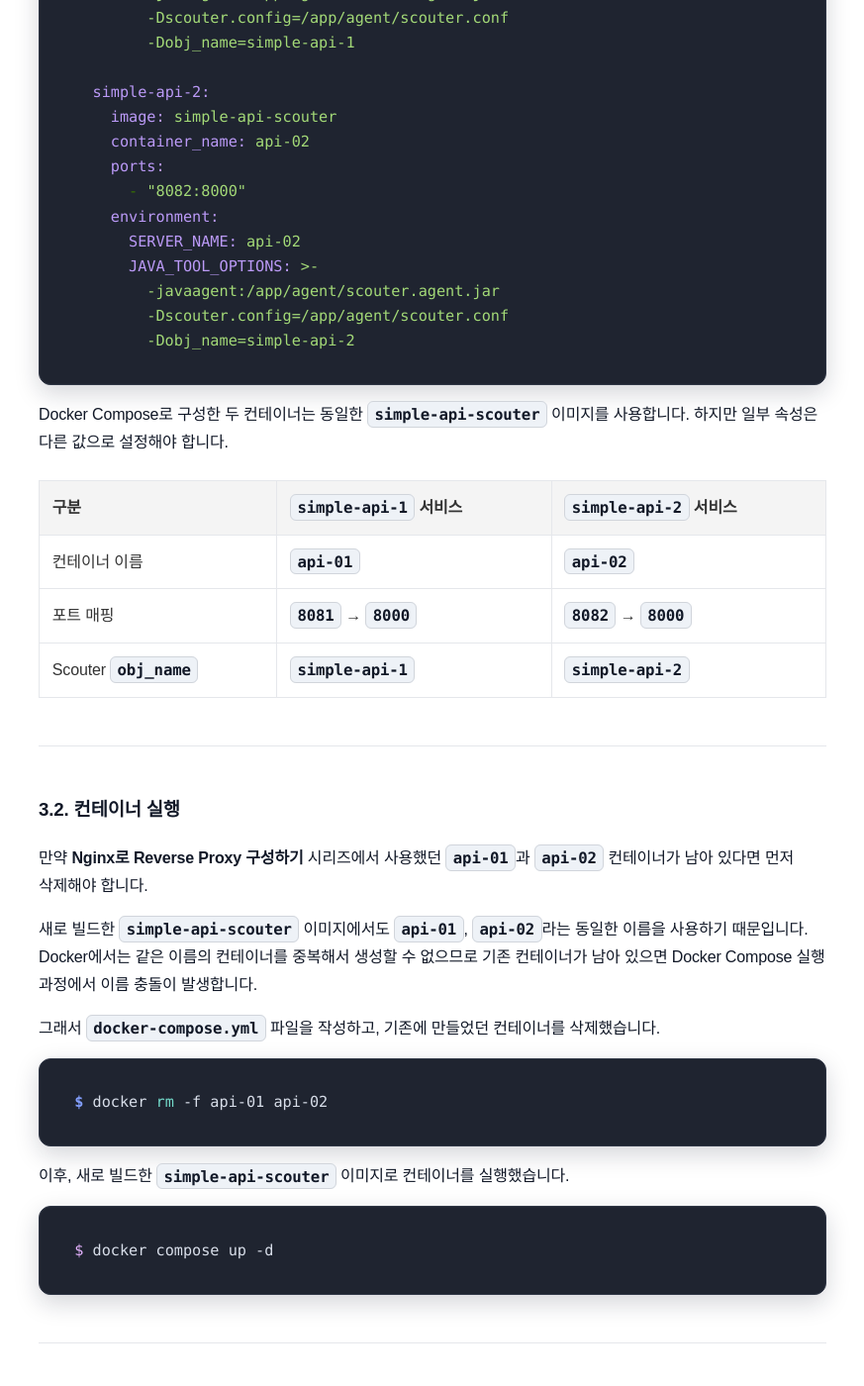
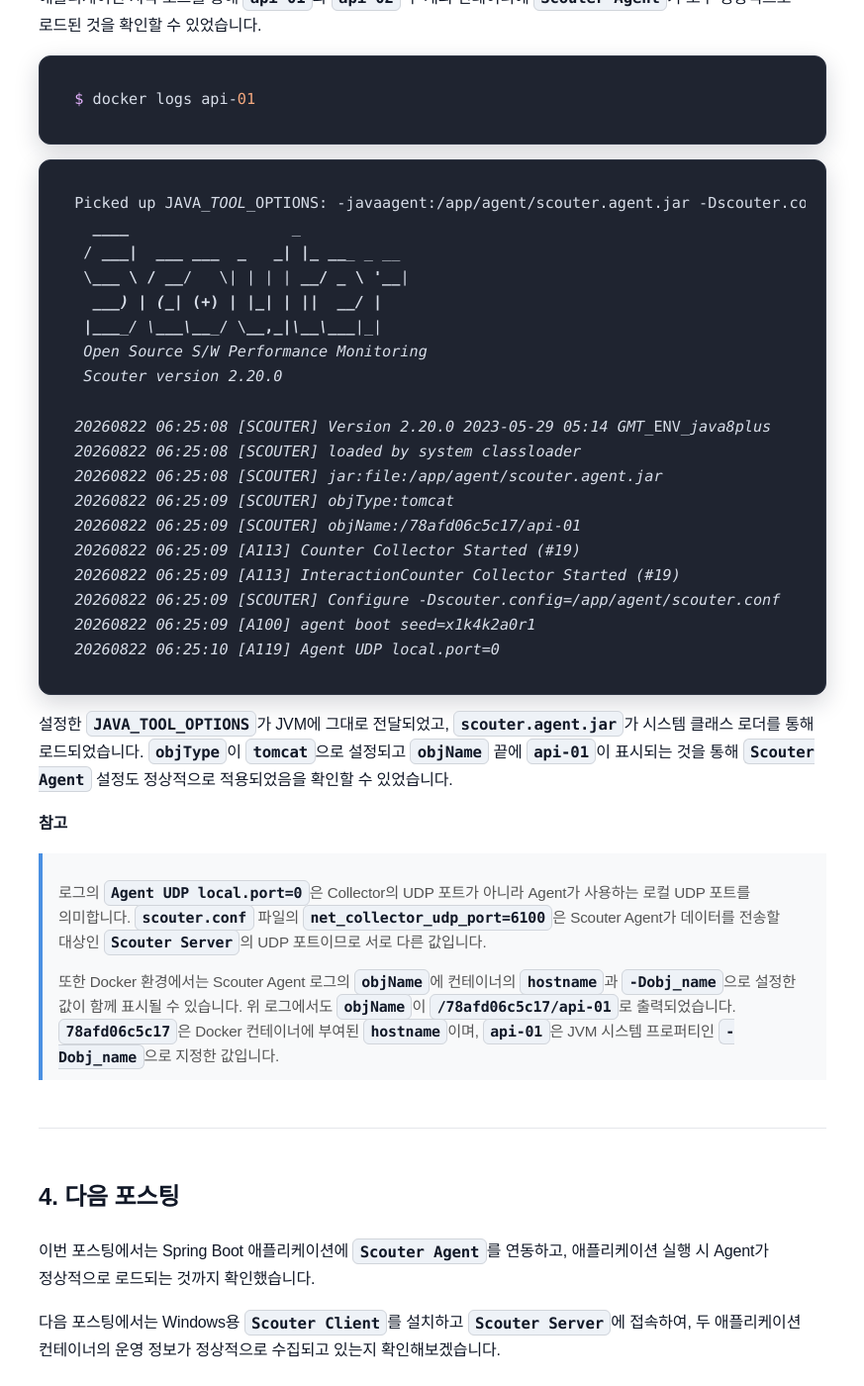
Before and after one commit to sanghoon-lee/sanghoon-lee.github.io, a Jekyll site: the page built from _posts/2026-07-27-paygerduty2.md, in a window 1280 px wide and 1400 px high, scrolled down 7010 px. Shown: the whole window at 99% size, without its empty margins (203-1076 px from the left). Built offline with Jekyll 4.4.1, drawn with Linux system fonts in a browser that asks for light colours; nearby versions of some CDN libraries; comment, search, counter and statistics services are not loaded; some of the changed text lies outside the part shown.

Commit message:
스카우터 포스팅 2편 리라이팅

````diff
--- a/_posts/2026-07-26-paygerduty.md
+++ b/_posts/2026-07-26-paygerduty.md
@@ -88,6 +88,7 @@ $ docker pull scouterapm/scouter-server:2.17.1
 ---
 
 ### 2.2. Scouter 2.20.0 배포 파일 다운로드
+{: #scouter-download }
 
 Docker Hub에서는 Scouter Server 2.20.0 버전의 공식 이미지를 제공하지 않았기 때문에, 2.20.0 배포 파일을 이용해 Docker 이미지를 직접 생성하기로 했습니다.
 
@@ -245,10 +246,11 @@ scouter-server  |  Scouter version 2.20.0
 ---
 
 ### 3.3. 모니터링 환경 구성
+{: #environment }
 
 `Scouter Agent`를 연동하려면 먼저 모니터링 대상 애플리케이션이 필요합니다.
 
-새로운 애플리케이션을 별도로 만들지 않고, **Nginx로 Reverse Proxy 구성하기** 시리즈에서 사용했던 애플리케이션과 Nginx로 구성한 로드밸런싱 환경을 그대로 활용할 계획입니다.
+새로운 애플리케이션을 별도로 만들지 않고, **Nginx로 Reverse Proxy 구성하기** 시리즈에서 사용했던 애플리케이션(`simple-api`)을 그대로 활용할 계획입니다.
 
 최종적으로 구성할 실습 환경은 다음과 같습니다.
 
@@ -256,23 +258,17 @@ scouter-server  |  Scouter version 2.20.0
 flowchart LR
     Client["Client"]
 
-    subgraph VM1["가상머신 #1: 192.168.56.11"]
-        subgraph DockerNetwork["Docker Network"]
-            Nginx["Nginx<br/>Reverse Proxy"]
-
-            App1["Spring Boot #1<br/>api-01:8000<br/>(Scouter Agent)"]
-            App2["Spring Boot #2<br/>api-02:8000<br/>(Scouter Agent)"]
-
-            Nginx -->|"http://api-01:8000"| App1
-            Nginx -->|"http://api-02:8000"| App2
-        end
+    subgraph VM1["IP: 192.168.56.11"]
+        App1["애플리케이션 컨테이너 #1<br/>api-01:8081<br/>(Scouter Agent)"]
+        App2["애플리케이션 컨테이너 #1<br/>api-02:8082<br/>(Scouter Agent)"]
     end
 
-    subgraph VM2["가상머신 #2: 192.168.56.13"]
+    subgraph VM2["IP: 192.168.56.13"]
         Scouter["Scouter Server<br/>6100 TCP/UDP"]
     end
 
-    Client -->|"http://192.168.56.11:80"| Nginx
+    Client -->|"http://192.168.56.11:8081"| App1
+    Client -->|"http://192.168.56.11:8082"| App2
 
     App1 -.->|"모니터링 데이터<br/>6100 TCP/UDP"| Scouter
     App2 -.->|"모니터링 데이터<br/>6100 TCP/UDP"| Scouter
@@ -290,6 +287,11 @@ flowchart LR
 > [(7) 정적 콘텐츠 처리 기능 검증](https://sanghoon-lee.github.io/2026/06/17/nginx-rp7/)<br><br>
 > 실습환경 구성과 관련해서는 [(5) 로드밸런싱 기능 검증](https://sanghoon-lee.github.io/2026/06/14/nginx-rp5/)을 참고하면 됩니다.
 
+**simple-api 애플리케이션 GitHub 저장소**
+
+* [https://github.com/sanghoon-lee/simple-api](https://github.com/sanghoon-lee/simple-api)
+
+
 ---
 
 ## 4. 다음 포스팅
--- a/_posts/2026-07-27-paygerduty2.md
+++ b/_posts/2026-07-27-paygerduty2.md
@@ -3,7 +3,7 @@ layout: post
 title: "[토이프로젝트] Scouter와 PagerDuty로 장애 감지부터 On-call까지: (2) Spring Boot 애플리케이션에 Scouter Agent 연동"
 date: 2026-07-27
 series: paygerduty
-description: Spring Boot 애플리케이션에 Scouter Agent를 연동하고, Docker Compose로 여러 인스턴스를 실행해 Agent가 정상적으로 로드되는 과정을 정리합니다.
+description: Spring Boot 애플리케이션에 Scouter Agent 2.20.0을 연동하고, Docker Compose로 여러 인스턴스를 실행해 Agent 설정과 로드 여부를 확인하는 과정을 정리합니다.
 image: /assets/images/monitoring.jpg
 categories: 토이프로젝트
 tags:
@@ -11,69 +11,39 @@ tags:
   - 자바
 ---
 
-`Scouter Server`를 구성했다고 해서 CPU 사용률, Heap 메모리, Active Service, XLog와 같은 애플리케이션의 운영 정보가 자동으로 수집되지는 않습니다.
-
-이러한 운영 정보를 수집하려면 모니터링 대상 애플리케이션에 `Scouter Agent`를 연동해야 합니다.
+`Scouter Server`를 구성했다고 해서 애플리케이션의 운영 정보가 자동으로 수집되지는 않습니다. 모니터링 대상 애플리케이션에 `Scouter Agent`가 연동되어야 운영 정보가 수집될 수 있습니다.
 
 ---
 
 ## 1. Scouter Agent 준비
 
-애플리케이션에 `Scouter Agent`를 연동하려면 먼저 필요한 파일을 다운로드하고, 설정 파일을 준비해야 합니다.
+`Scouter Agent`를 연동하려면 `scouter.agent.jar` 파일이 필요합니다. 이전 포스팅에서 Scouter 2.20.0 배포 파일인 `scouter-all-2.20.0.tar.gz`를 다운로드 했습니다.
+
+이 파일의 압축을 해제하면 `scouter/agent.java` 디렉터리에서 `scouter.agent.jar` 파일을 찾을 수 있습니다.
+
+**참고**
+
+> [Scouter 2.20.0 배포 파일(`scouter.agent.jar`) 다운로드 방법](https://sanghoon-lee.github.io/2026/07/26/scouter/#scouter-download)
 
 ---
 
-### 1.1. Scouter Agent 다운로드
+### 1.1. Scouter Agent 파일 배치
 
-`Scouter` 프로젝트의 공식 GitHub 저장소의 주소는 다음과 같습니다.
-
-* [https://github.com/scouter-project/scouter](https://github.com/scouter-project/scouter)
-
-`Scouter Server`와 동일한 버전을 사용하기 위해 저장소의 `release` 브랜치로 이동해서 `2.17.1` 태그를 선택했습니다.
-
-<img class="sub-image" src="/assets/images/scouter-release-tags.jpg" alt="Scouter 프로젝트 Release 브랜치의 Tag 목록">
-
-그리고 페이지 하단에 위치한 **Assets**에서 `scouter-all-2.17.1.tar.gz` 파일을 다운로드했습니다.
-
-<img class="sub-image" src="/assets/images/scouter-assets.jpg" alt="Scouter 2.17.1 배포 버전의 Assets 목록">
-
-압축을 해제하면 `scouter/agent.java` 디렉터리에서 `Scouter Agent` 연동에 필요한 `scouter.agent.jar` 파일을 확인할 수 있습니다.
+`Scouter Agent`는 JVM이 시작될 때 `-javaagent` 옵션을 통해 모니터링 대상 애플리케이션과 함께 로드됩니다. 따라서 Docker 이미지를 생성할 때 Agent 파일도 함께 포함될 수 있도록 애플리케이션 프로젝트에 `agent` 디렉터리를 추가했습니다.
 
 **참고**
 
-> `scouter-all-2.17.1.tar.gz`에는 `Scouter Server`와 `Java Agent`, `Host Agent` 등 모니터링 환경을 구성하는 데 필요한 파일이 포함되어 있습니다. 이번에는 애플리케이션 연동에 필요한 `scouter.agent.jar`만 사용합니다.
+> [모니터링 환경 구성](https://sanghoon-lee.github.io/2026/07/26/scouter/#environment)
+
+그리고 `agent` 디렉터리에 `scouter.agent.jar` 파일을 복사했습니다.
 
 ---
 
-### 1.2. scouter.agent.jar 파일 배치
+### 1.2. scouter.conf 작성
 
-`Scouter Agent`는 JVM이 시작될 때 `-javaagent` 옵션을 통해 애플리케이션과 함께 로드됩니다. 따라서 애플리케이션이 실행되는 환경에서 쉽게 참조할 수 있는 위치에 `scouter.agent.jar` 파일을 두는 것이 좋습니다.
+ `Scouter Agent`가 운영 정보를 `Scouter Server`로 전송하는 데 필요한 설정은 `scouter.conf` 파일에서 정의하게 됩니다.
 
-이전 포스팅에서 언급했던 것처럼 새로운 애플리케이션을 별도로 만들지 않고, **Nginx로 Reverse Proxy 구성하기** 시리즈에서 사용했던 애플리케이션(`simple-api`)을 그대로 활용했습니다.
-
-참고로 GitHub 저장소는 다음과 같습니다.
-
-* [https://github.com/sanghoon-lee/simple-api](https://github.com/sanghoon-lee/simple-api)
-
-편의상 프로젝트 루트 디렉터리에 `agent` 디렉터리를 생성한 뒤, `scouter.agent.jar` 파일을 복사했습니다.
-
-**참고: Nginx로 Reverse Proxy 구성하기 시리즈**
-
-> [(1) 개념과 동작 원리](https://sanghoon-lee.github.io/2026/06/03/nginx-rp/)<br>
-> [(2) 애플리케이션 서버 구현](https://sanghoon-lee.github.io/2026/06/04/nginx-rp2/)<br>
-> [(3) Reverse Proxy 서버 구축 ](https://sanghoon-lee.github.io/2026/06/07/nginx-rp3/)<br>
-> [(4) 애플리케이션 서버 보호 기능 검증](https://sanghoon-lee.github.io/2026/06/08/nginx-rp4/)<br>
-> [(5) 로드밸런싱 기능 검증](https://sanghoon-lee.github.io/2026/06/14/nginx-rp5/)<br>
-> [(6) SSL 종료 기능 검증](https://sanghoon-lee.github.io/2026/06/14/nginx-rp6/)<br>
-> [(7) 정적 콘텐츠 처리 기능 검증](https://sanghoon-lee.github.io/2026/06/17/nginx-rp7/)<br><br>
-
----
-
-### 1.3. scouter.conf 작성
-
-`Scouter Agent`는 `scouter.conf` 파일을 통해 `Scouter Server`의 주소와 애플리케이션 이름 등 필요한 정보를 설정합니다.
-
-이번 실습에서는 `agent` 디렉터리에 `scouter.conf` 파일을 생성하고 다음과 같이 작성했습니다.
+`agent` 디렉터리에 `scouter.conf` 파일을 아래와 같이 작성했습니다.
 
 ```properties
 net_collector_ip=192.168.56.13
@@ -93,12 +63,19 @@ obj_type=tomcat
 | `obj_host`               | `Scouter`에서 애플리케이션이 속한 호스트를 구분하기 위한 이름 |
 | `obj_type`               | 애플리케이션 종류                     |
 
+두 컨테이너는 동일한 애플리케이션의 인스턴스이므로 `obj_host`는 `app-server`로 동일하게 설정했습니다. 대신 각 컨테이너의 `obj_name`을 `api-01`, `api-02`로 다르게 지정해 개별 인스턴스를 구분하도록 구성했습니다.
 
-Spring Boot 애플리케이션은 내장 Tomcat을 사용하므로 `obj_type`을 `tomcat`으로 설정했습니다.
+또한 Spring Boot 애플리케이션은 내장 Tomcat을 사용하므로 `obj_type`을 `tomcat`으로 설정했습니다.
 
-반면 `Scouter Client`에서 애플리케이션 인스턴스를 구분하는 `obj_name`은 `scouter.conf`에서 설정하지 않고, `Docker Compose`에서 설정했습니다.
+---
 
-**소스코드 프로젝트 구조**
+## 2. 애플리케이션 Docker 이미지 준비
+
+애플리케이션과 함께 `Scouter Agent`를 실행하려면 `scouter.agent.jar`와 `scouter.conf` 파일도 Docker 이미지에 포함되어야 합니다. 이를 위해 `simple-api` 프로젝트에서 사용하던 `Dockerfile`을 수정하고, 이미지를 새로 빌드했습니다.
+
+---
+
+### 2.1. 애플리케이션 프로젝트 구조
 
 ```nohighlight
 simple-api
@@ -112,15 +89,9 @@ simple-api
 
 ---
 
-## 2. 애플리케이션 Docker 이미지 준비
+### 2.2. Dockerfile 수정
 
-`Scouter Agent`를 준비한 이후에는 Docker 이미지에 포함시켜야 했습니다. 이를 위해 기존의 Dockerfile을 수정하고 새로운 이미지를 빌드했습니다.
-
----
-
-### 2.1. Dockerfile 수정
-
-GitHub 저장소에 있는 `simple-api`의 `Dockerfile`은 아래와 같이 작성되어 있습니다.
+GitHub 저장소에 등록되어 있는 `simple-api`의 `Dockerfile`은 아래와 같이 작성되어 있습니다.
 
 **변경 전 Dockerfile**
 
@@ -134,11 +105,7 @@ COPY build/libs/simple-api-0.0.1-SNAPSHOT.jar simple-api.jar
 ENTRYPOINT ["java", "-jar", "simple-api.jar"]
 ```
 
-하지만 `Scouter Agent`를 사용하려면 `scouter.agent.jar`와 설정 파일인 `scouter.conf`가 Docker 이미지에 함께 포함되어야 합니다.
-
-또한 JVM이 시작될 때 `-javaagent` 옵션을 통해 Agent가 함께 실행되도록 설정해야 합니다.
-
-우선 `scouter.agent.jar`와 `scouter.conf`가 이미지에 포함되도록 `Dockerfile`을 수정했습니다. `-javaagent`를 비롯한 JVM 실행 옵션은 여러 인스턴스에 서로 다른 값을 적용할 수 있도록 `Docker Compose`에서 설정했습니다.
+그래서 `scouter.agent.jar`와 `scouter.conf` 파일이 이미지에 포함되도록 `Dockerfile`을 아래와 같이 수정했습니다.
 
 **변경 후 Dockerfile**
 
@@ -154,11 +121,13 @@ COPY agent/scouter.conf agent/scouter.conf
 ENTRYPOINT ["java", "-jar", "simple-api.jar"]
 ```
 
+`Dockerfile`의 `ENTRYPOINT`에는 `-javaagent` 옵션을 직접 추가하지 않았습니다. 동일한 이미지를 사용하는 각 컨테이너에 서로 다른 `obj_name`을 설정하기 위해 Agent 실행 옵션은 `docker-compose.yml`의 `JAVA_TOOL_OPTIONS`를 통해 전달하도록 구성했습니다.
+
 ---
 
-### 2.2. Docker 이미지 빌드
+### 2.3. Docker 이미지 빌드
 
-`Dockerfile`의 수정을 마치고 `simple-api-scouter`라는 이름으로 새로운 Docker 이미지를 빌드했습니다.
+이어서 수정된 `Dockerfile` 파일을 이용해서 `simple-api-scouter`라는 이름의 새로운 Docker 이미지를 빌드했습니다.
 
 ```bash
 docker build -t simple-api-scouter .
@@ -170,11 +139,11 @@ docker build -t simple-api-scouter .
 
 ---
 
-## 3. Docker Compose로 애플리케이션 실행
+## 3. 애플리케이션 실행
 
-`docker run` 명령으로 애플리케이션 컨테이너를 실행해도 됩니다.
+`docker run` 명령으로 애플리케이션의 컨테이너를 실행해도 되지만, 실행 옵션을 한 곳에서 관리하기 위해 `Docker Compose`를 사용했습니다.
 
-하지만 이번에는 동일한 이미지로 두 개의 컨테이너를 실행하면서 각 인스턴스에 서로 다른 `obj_name`을 설정해야 합니다. 또한 JVM 시작 시 `-javaagent` 옵션도 함께 전달해야 합니다. 이러한 실행 옵션을 한 곳에서 관리하기 위해 `Docker Compose`를 사용했습니다.
+동일한 이미지로 두 개의 컨테이너를 실행하지만, Scouter에서는 각각을 별도의 모니터링 대상으로 식별해야 합니다. 따라서 컨테이너별로 서로 다른 `obj_name`을 설정하고, JVM 시작 시 `-javaagent` 옵션을 전달하도록 구성했습니다.
 
 ---
 
@@ -194,7 +163,7 @@ services:
       JAVA_TOOL_OPTIONS: >-
         -javaagent:/app/agent/scouter.agent.jar
         -Dscouter.config=/app/agent/scouter.conf
-        -Dobj_name=simple-api-1
+        -Dobj_name=api-01
 
   simple-api-2:
     image: simple-api-scouter
@@ -206,32 +175,34 @@ services:
       JAVA_TOOL_OPTIONS: >-
         -javaagent:/app/agent/scouter.agent.jar
         -Dscouter.config=/app/agent/scouter.conf
-        -Dobj_name=simple-api-2
+        -Dobj_name=api-02
 ```
 
-Docker Compose로 구성한 두 컨테이너는 동일한 `simple-api-scouter` 이미지를 사용합니다. 하지만 일부 속성은 다른 값으로 설정해야 합니다.
+`docker-compose.yml` 파일에서 정의한 두 컨테이너는 동일한 `simple-api-scouter` 이미지를 사용합니다. 하지만 일부 속성은 다른 값으로 설정해야 합니다.
 
 | 구분                 | `simple-api-1` 서비스   | `simple-api-2` 서비스   |
 | ------------------ | -------------- | -------------- |
 | 컨테이너 이름            | `api-01` | `api-02` |
 | 포트 매핑              | `8081` → `8000` | `8082` → `8000` |
-| Scouter `obj_name` | `simple-api-1` | `simple-api-2` |
+| Scouter `obj_name` | `api-01` | `api-02` |
+
+`JAVA_TOOL_OPTIONS`는 JVM이 시작될 때 자동으로 읽는 환경변수입니다. 이를 이용해 `Dockerfile`의 `ENTRYPOINT`를 변경하지 않고도 `-javaagent`와 Scouter 관련 시스템 프로퍼티를 JVM에 전달할 수 있습니다.
+
+`-javaagent`는 `Scouter Agent`를 JVM에 로드하고, `-Dscouter.config`는 Agent 설정 파일의 위치를 지정합니다. `-Dobj_name`은 두 애플리케이션 인스턴스를 Scouter에서 구분하기 위해 각각 다른 값으로 설정했습니다.
 
 ---
 
 ### 3.2. 컨테이너 실행
 
-만약 **Nginx로 Reverse Proxy 구성하기** 시리즈에서 사용했던 `api-01`과 `api-02` 컨테이너가 남아 있다면 먼저 삭제해야 합니다.
+만약 **Nginx로 Reverse Proxy 구성하기** 시리즈에서 사용했던 `api-01`과 `api-02` 컨테이너가 남아 있다면 먼저 삭제해야 합니다. Docker에서는 같은 이름의 컨테이너를 중복해서 생성할 수 없으므로 기존 컨테이너가 남아 있으면 Docker Compose 실행 과정에서 이름 충돌이 발생하기 때문입니다.
 
-새로 빌드한 `simple-api-scouter` 이미지에서도 `api-01`, `api-02`라는 동일한 이름을 사용하기 때문입니다. Docker에서는 같은 이름의 컨테이너를 중복해서 생성할 수 없으므로 기존 컨테이너가 남아 있으면 Docker Compose 실행 과정에서 이름 충돌이 발생합니다.
-
-그래서 `docker-compose.yml` 파일을 작성하고, 기존에 만들었던 컨테이너를 삭제했습니다.
+기존 컨테이너가 남아 있었기 때문에, 다음 명령으로 삭제했습니다.
 
 ```bash
 $ docker rm -f api-01 api-02
 ```
 
-이후, 새로 빌드한 `simple-api-scouter` 이미지로 컨테이너를 실행했습니다.
+이후 새로 빌드한 `simple-api-scouter` 이미지를 사용해 컨테이너를 실행했습니다.
 
 ```bash
 $ docker compose up -d
@@ -239,60 +210,49 @@ $ docker compose up -d
 
 ---
 
-### 3.3. 컨테이너 실행 상태 확인
+### 3.3. Scouter Agent 로드 확인
 
-다음 명령으로 `api-01`과 `api-02` 컨테이너가 모두 정상적으로 실행되고 있는 것을 확인할 수 있었습니다.
-
-```bash
-$ docker compose ps
-```
-
-또한 애플리케이션 시작 로그를 통해 `Scouter Agent`가 정상적으로 로드된 것도 확인했습니다.
+애플리케이션 시작 로그를 통해 `api-01`과 `api-02` 두 개의 컨테이너에 `Scouter Agent`가 모두 정상적으로 로드된 것을 확인할 수 있었습니다.
 
 ```bash
 $ docker logs api-01
 ```
 
 ```text
-Picked up JAVA_TOOL_OPTIONS: -javaagent:/app/agent/scouter.agent.jar -Dscouter.config=/app/agent/scouter.conf -Dobj_name=simple-api-1
+Picked up JAVA_TOOL_OPTIONS: -javaagent:/app/agent/scouter.agent.jar -Dscouter.config=/app/agent/scouter.conf -Dobj_name=api-01
   ____                  _
  / ___|  ___ ___  _   _| |_ ___ _ __
  \___ \ / __/   \| | | | __/ _ \ '__|
   ___) | (_| (+) | |_| | ||  __/ |
  |____/ \___\___/ \__,_|\__\___|_|
  Open Source S/W Performance Monitoring
- Scouter version 2.17.1
+ Scouter version 2.20.0
 
-20260729 05:35:10 [SCOUTER] Version 2.17.1 2022-03-27 04:35 GMT_ENV_java8plus
-20260729 05:35:10 [SCOUTER] loaded by system classloader
-20260729 05:35:10 [SCOUTER] jar:file:/app/agent/scouter.agent.jar
-20260729 05:35:11 [SCOUTER] objType:tomcat
-20260729 05:35:11 [SCOUTER] objName:/f7ddc5a582f1/simple-api-1
-20260729 05:35:11 [A113] Counter Collector Started (#19)
-20260729 05:35:11 [A113] InteractionCounter Collector Started (#19)
-20260729 05:35:11 [SCOUTER] Configure -Dscouter.config=/app/agent/scouter.conf
-20260729 05:35:11 [A100] agent boot seed=x1jqm5t98g
-20260729 05:35:12 [A119] Agent UDP local.port=0
-
+20260822 06:25:08 [SCOUTER] Version 2.20.0 2023-05-29 05:14 GMT_ENV_java8plus
+20260822 06:25:08 [SCOUTER] loaded by system classloader
+20260822 06:25:08 [SCOUTER] jar:file:/app/agent/scouter.agent.jar
+20260822 06:25:09 [SCOUTER] objType:tomcat
+20260822 06:25:09 [SCOUTER] objName:/78afd06c5c17/api-01
+20260822 06:25:09 [A113] Counter Collector Started (#19)
+20260822 06:25:09 [A113] InteractionCounter Collector Started (#19)
+20260822 06:25:09 [SCOUTER] Configure -Dscouter.config=/app/agent/scouter.conf
+20260822 06:25:09 [A100] agent boot seed=x1k4k2a0r1
+20260822 06:25:10 [A119] Agent UDP local.port=0
 ```
 
-로그에서 `JAVA_TOOL_OPTIONS`가 JVM에 전달된 것과 `scouter.agent.jar`가 시스템 클래스 로더를 통해 로드된 것을 확인할 수 있습니다. 또한 `objType`이 `tomcat`으로 설정되고, `objName` 끝에 `simple-api-1`이 표시되는 것으로 보아 Scouter Agent 설정도 정상적으로 적용되었습니다.
+설정한 `JAVA_TOOL_OPTIONS`가 JVM에 그대로 전달되었고, `scouter.agent.jar`가 시스템 클래스 로더를 통해 로드되었습니다. `objType`이 `tomcat`으로 설정되고 `objName` 끝에 `api-01`이 표시되는 것을 통해 `Scouter Agent` 설정도 정상적으로 적용되었음을 확인할 수 있었습니다.
 
 **참고**
 
-> 로그의 `Agent UDP local.port=0`은 Collector의 UDP 포트가 아니라 Agent가 사용하는 로컬 UDP 포트를 의미합니다. `scouter.conf` 파일의 `net_collector_udp_port=6100`은 Scouter Agent가 데이터를 전송할 대상인 Scouter Server의 UDP 포트이므로 서로 다른 값입니다.
-
-**참고**
-
-> Docker 환경에서는 Scouter Agent 로그의 `objName`에 컨테이너의 `hostname`과 `-Dobj_name`으로 설정한 값이 함께 표시될 수 있습니다.
+> 로그의 `Agent UDP local.port=0`은 Collector의 UDP 포트가 아니라 Agent가 사용하는 로컬 UDP 포트를 의미합니다. `scouter.conf` 파일의 `net_collector_udp_port=6100`은 Scouter Agent가 데이터를 전송할 대상인 `Scouter Server`의 UDP 포트이므로 서로 다른 값입니다.
 >
-> 위 로그에서도 `objName`이 `/f7ddc5a582f1/simple-api-1`로 출력되었습니다. `f7ddc5a582f1`은 Docker 컨테이너에 부여된 `hostname`이며, `simple-api-1`은 JVM 시스템 프로퍼티인 `-Dobj_name`으로 지정한 값입니다.
-
+> 또한 Docker 환경에서는 Scouter Agent 로그의 `objName`에 컨테이너의 `hostname`과 `-Dobj_name`으로 설정한 값이 함께 표시될 수 있습니다.
+> 위 로그에서도 `objName`이 `/78afd06c5c17/api-01`로 출력되었습니다. `78afd06c5c17`은 Docker 컨테이너에 부여된 `hostname`이며, `api-01`은 JVM 시스템 프로퍼티인 `-Dobj_name`으로 지정한 값입니다.
 
 ---
 
 ## 4. 다음 포스팅
 
-`Scouter Agent`가 수집한 정보는 `Scouter Server`로 전송되며, `Scouter Client`를 통해 실시간으로 확인할 수 있습니다.
+이번 포스팅에서는 Spring Boot 애플리케이션에 `Scouter Agent`를 연동하고, 애플리케이션 실행 시 Agent가 정상적으로 로드되는 것까지 확인했습니다.
 
-다음 포스팅에서는 Windows 운영체제용 `Scouter Client`를 설치하고, 수집된 애플리케이션의 운영 정보를 실시간으로 확인해보도록 하겠습니다.
+다음 포스팅에서는 Windows용 `Scouter Client`를 설치하고 `Scouter Server`에 접속하여, 두 애플리케이션 컨테이너의 운영 정보가 정상적으로 수집되고 있는지 확인해보겠습니다.
````
Also changed, not shown: other parts of _posts/2026-07-26-paygerduty.md (+2 -1 lines).
